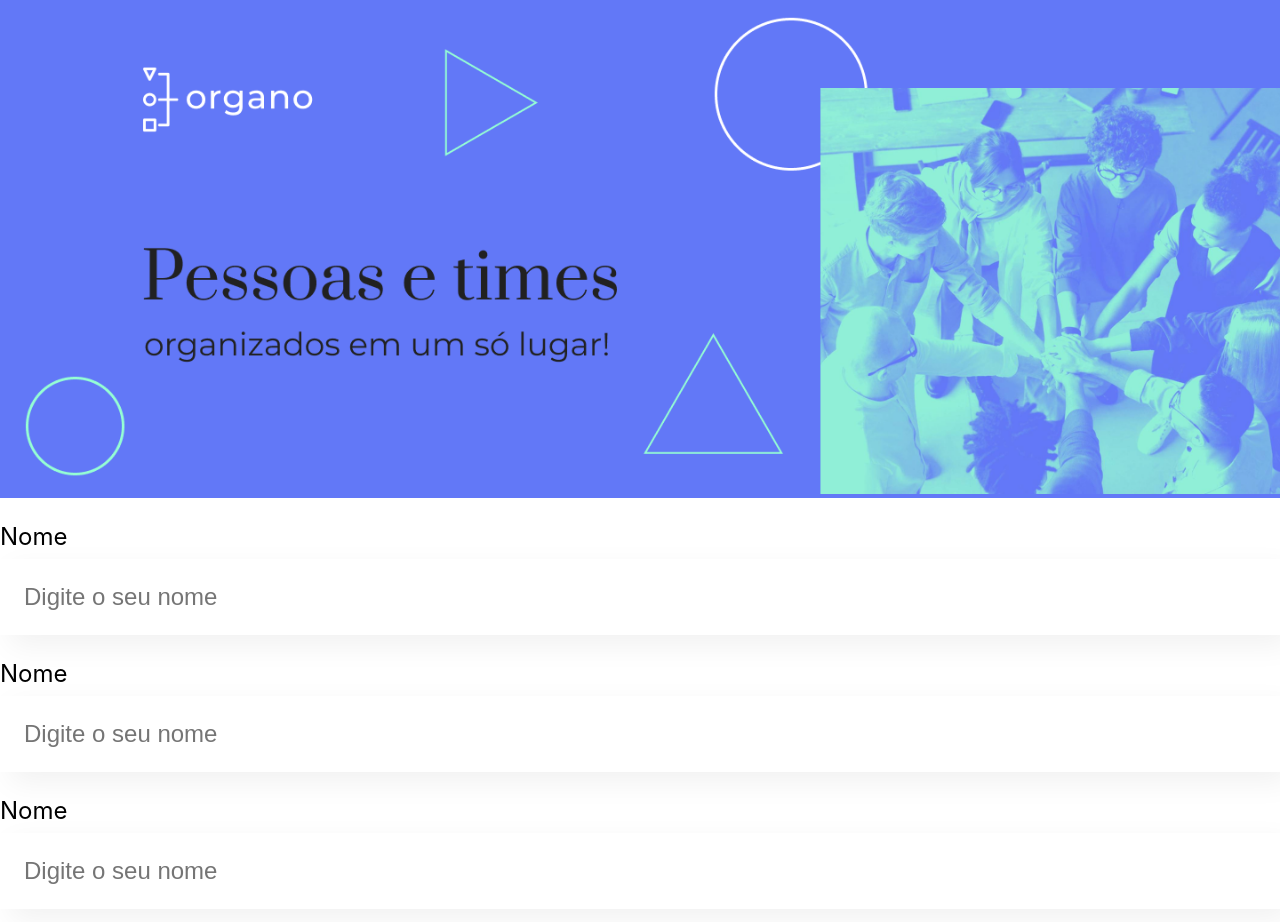
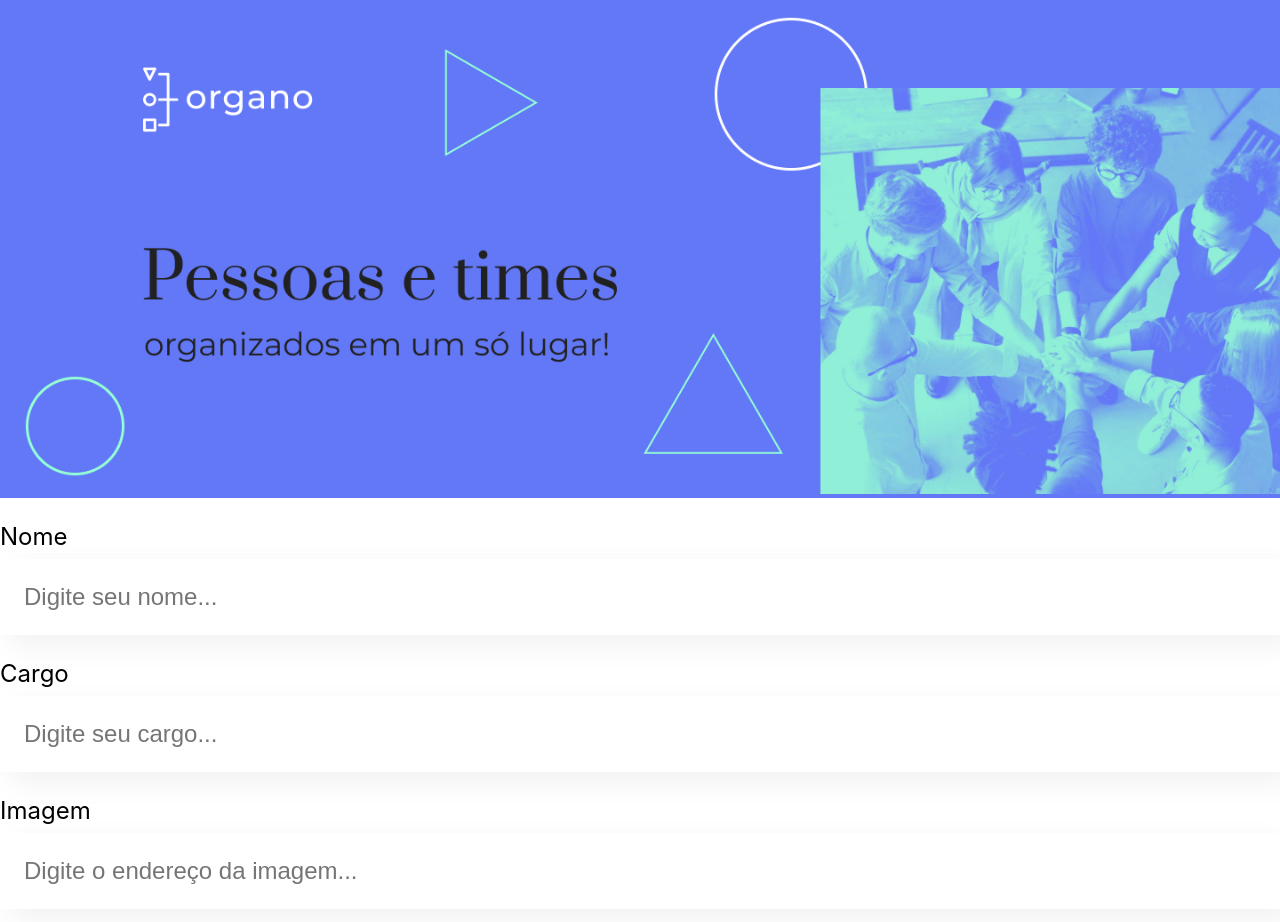
Before and after one commit to msjrdev/organo, a React (Create React App) app: page / in a window 1280 px wide. Shown: the top 922 px of the page. Built offline with nearby package versions, Linux system fonts and the light colour scheme.

Commit message:
Passando parametros no componente CampoTexto

```diff
--- a/src/App.js
+++ b/src/App.js
@@ -5,9 +5,9 @@ function App() {
   return (
     <div className="App">
       <Banner />
-      <CampoTexto label="Nome"/>
-      <CampoTexto label="Cargo"/>
-      <CampoTexto label="Imagem"/>
+      <CampoTexto label="Nome" placeholder="Digite seu nome"/>
+      <CampoTexto label="Cargo" placeholder="Digite seu cargo"/>
+      <CampoTexto label="Imagem" placeholder="Digite o endereço da imagem"/>
     </div>
   );
 }
--- a/src/componentes/CampoTexto/index.js
+++ b/src/componentes/CampoTexto/index.js
@@ -1,10 +1,15 @@
 import './CampoTexto.css'
 
-const CampoTexto = () => {
+const CampoTexto = (props) => {
+
+    const placeholderModificada = `${props.placeholder}...`
+
     return (
         <div className="campo-texto">
-            <label>Nome</label>
-            <input placeholder='Digite o seu nome'/>
+            <label>
+                {props.label}
+            </label>
+            <input placeholder={placeholderModificada}/>
         </div>
     )
 }
```
